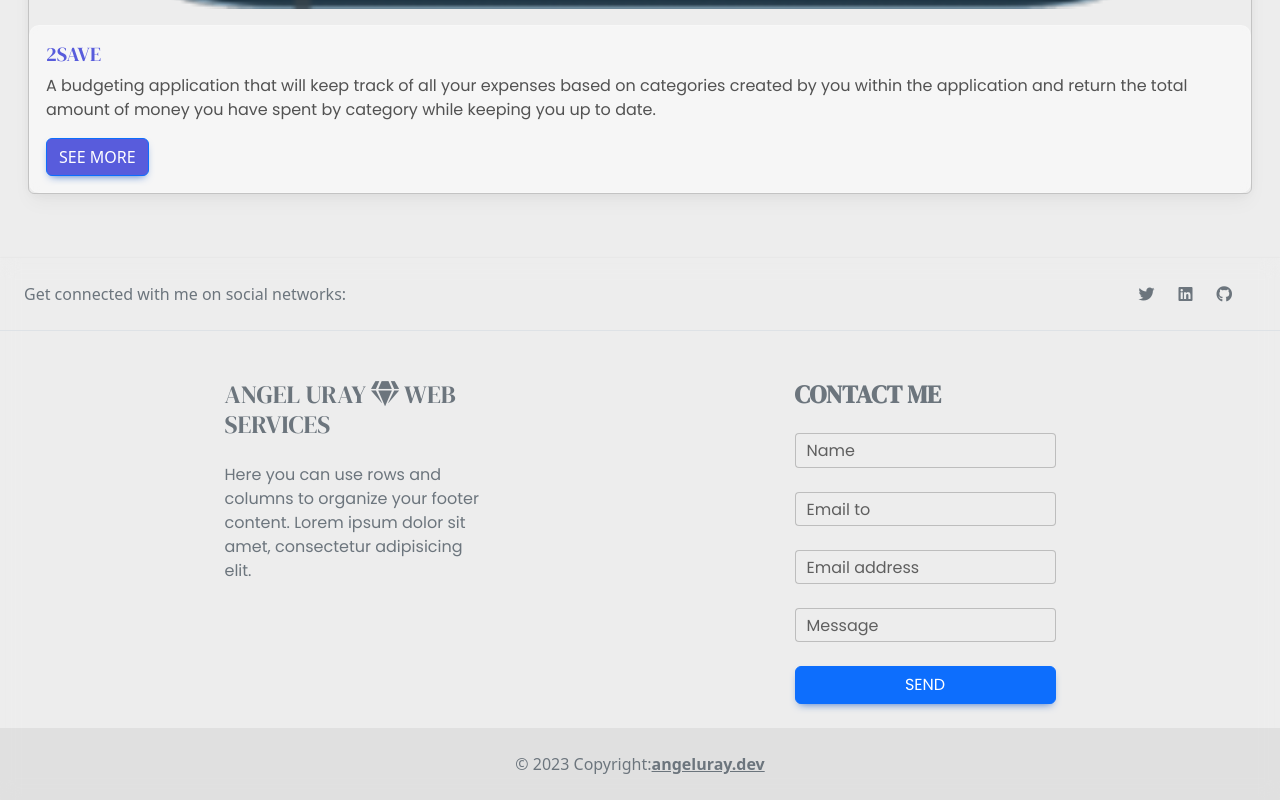
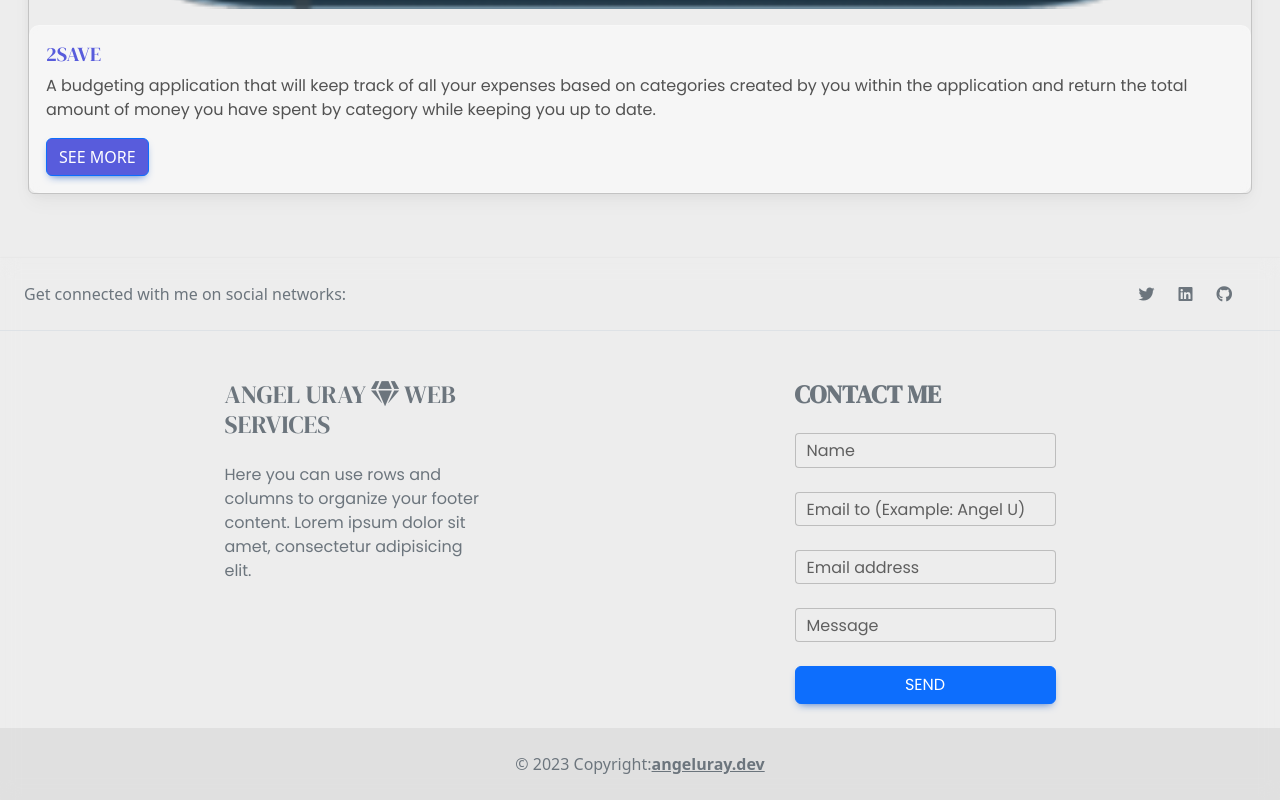
Before and after one commit to angeluray/au-portfolio-plus, a React (Create React App) app: page / in a window 1280 px wide. Shown: the part 7910-8710 px from the top of the page. Built offline with nearby package versions, Linux system fonts and the light colour scheme.

Commit message:
Add validation to forms

```diff
--- a/src/components/Footer.js
+++ b/src/components/Footer.js
@@ -86,14 +86,16 @@ const Footer = () => {
                     label="Name"
                     value={toSend.from_name}
                     onChange={handleChange}
+                    required
                   />
                   <MDBInput
                     id="form4Example1"
                     wrapperClass="mb-4"
-                    label="Email to"
+                    label="Email to (Example: Angel U)"
                     name="to_name"
                     value={toSend.to_name}
                     onChange={handleChange}
+                    required
                   />
                   <MDBInput
                     type="email"
@@ -103,6 +105,7 @@ const Footer = () => {
                     label="Email address"
                     value={toSend.reply_to}
                     onChange={handleChange}
+                    required
                   />
                   <MDBInput
                     wrapperClass="mb-4"
@@ -113,6 +116,7 @@ const Footer = () => {
                     label="Message"
                     value={toSend.message}
                     onChange={handleChange}
+                    required
                   />
 
                   <MDBBtn type="submit" className="mb-4" block>
```
